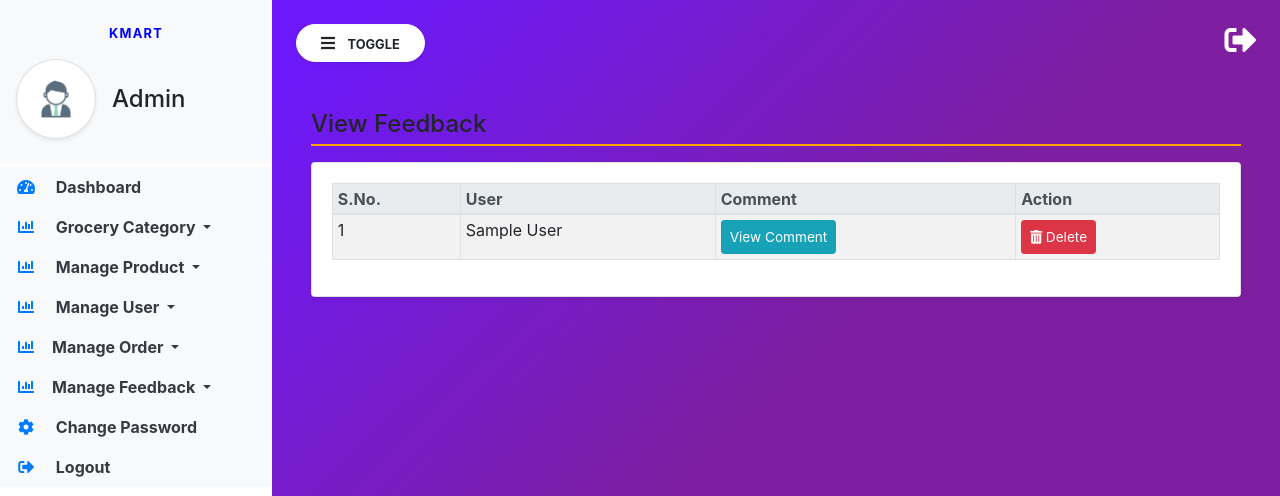
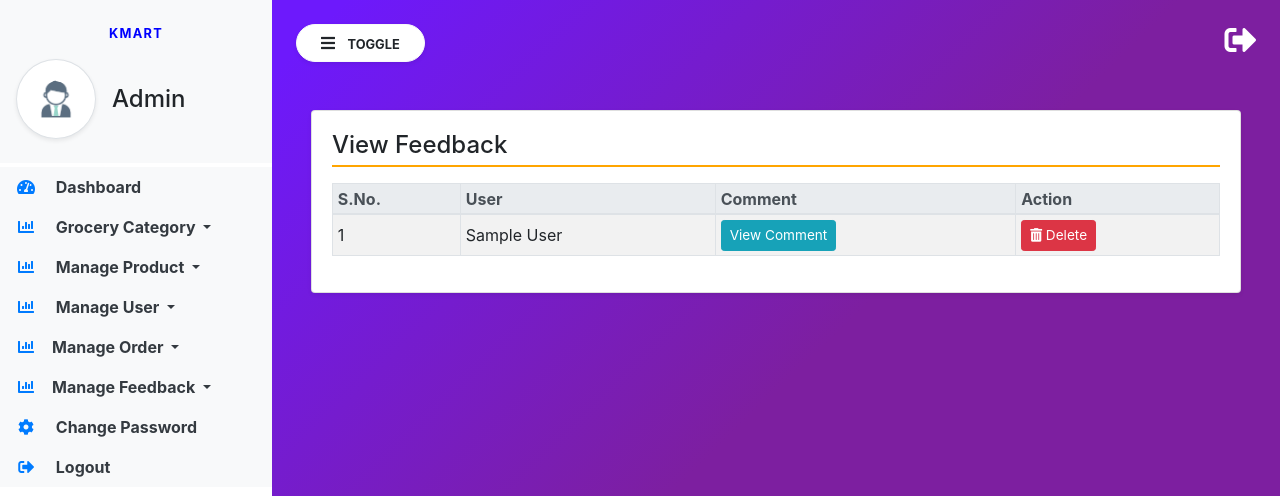
Before and after one commit to furti06/OnlineGroceryShop, a Django app: template groceryapp/templates/manage_feedback.html in a window 1280 px wide. Shown: the top 496 px of the page. Run offline with Django 3.2, Linux system fonts and the light colour scheme; the template is opened without the code that fills it: most values are stand-ins (such as "Sample title", 1, 10 or a date in 2020); parts of the project's set-up code (start-up, migrations or seed data) failed here and were passed over; some libraries are stand-ins or nearby versions.

Commit message:
chenages for read feedback

```diff
--- a/groceryapp/templates/manage_feedback.html
+++ b/groceryapp/templates/manage_feedback.html
@@ -2,14 +2,13 @@
 {% block main %}
 
 <div class="container-fluid py-4">
-    <h4 class="mb-3" style="border-bottom: 2px solid orange; padding-bottom: 5px;">View Feedback</h4>
-
-    <!-- Desktop Table -->
-    <div class="d-none d-md-block">
     <div class="card shadow-sm">
         <div class="card-body">
+            <h4 class="card-title mb-3" style="border-bottom: 2px solid orange; padding-bottom: 5px;">View Feedback</h4>
+
+            <!-- Responsive table -->
             <div class="table-responsive">
-                    <table class="table table-bordered table-hover table-striped table-sm">
+                <table class="table table-bordered table-hover table-striped table-sm" id="feedbackTable">
                     <thead class="thead-light">
                         <tr>
                             <th>S.No.</th>
@@ -24,29 +23,25 @@
                             <td>{{forloop.counter}}</td>
                             <td>{{i.user.first_name}} {{i.user.last_name}}</td>
                             <td>
-                                    <button class="btn btn-info btn-sm" data-toggle="modal" data-target="#feedbackModal-{{forloop.counter}}">
+                                <!-- Button trigger modal -->
+                                <button type="button" class="btn btn-info btn-sm" data-toggle="modal" data-target="#feedbackModal-{{forloop.counter}}">
                                     View Comment
                                 </button>
-                                </td>
-                                <td>
-                                    <a href="/delete-feedback/{{i.id}}/" class="btn btn-danger btn-sm" onclick="return confirm('Are you sure?')">
-                                        <i class="fas fa-trash-alt"></i> Delete
-                                    </a>
-                                </td>
-                            </tr>
 
                                 <!-- Modal -->
                                 <div class="modal fade" id="feedbackModal-{{forloop.counter}}" tabindex="-1" role="dialog" aria-labelledby="feedbackModalLabel-{{forloop.counter}}" aria-hidden="true">
                                     <div class="modal-dialog modal-dialog-centered" role="document">
                                         <div class="modal-content">
                                             <div class="modal-header bg-primary text-white">
-                                            <h5 class="modal-title">{{i.user.first_name}} {{i.user.last_name}}'s Feedback</h5>
+                                                <h5 class="modal-title" id="feedbackModalLabel-{{forloop.counter}}">
+                                                    {{i.user.first_name}} {{i.user.last_name}}'s Feedback
+                                                </h5>
                                                 <button type="button" class="close text-white" data-dismiss="modal" aria-label="Close" onclick="markRead('{{i.id}}', '{{forloop.counter}}', '{{i.status}}')">
                                                     <span aria-hidden="true">&times;</span>
                                                 </button>
                                             </div>
                                             <div class="modal-body">
-                                            <p>{{i.message}}</p>
+                                                <p class="mb-0">{{i.message}}</p>
                                             </div>
                                             <div class="modal-footer">
                                                 <button type="button" class="btn btn-secondary btn-sm" data-dismiss="modal" onclick="markRead('{{i.id}}', '{{forloop.counter}}', '{{i.status}}')">Close</button>
@@ -54,6 +49,13 @@
                                         </div>
                                     </div>
                                 </div>
+                            </td>
+                            <td>
+                                <a href="/delete-feedback/{{i.id}}/" class="btn btn-danger btn-sm" onclick="return confirm('Are you sure you want to delete this feedback?')">
+                                    <i class="fas fa-trash-alt"></i> Delete
+                                </a>
+                            </td>
+                        </tr>
                         {% endfor %}
                     </tbody>
                 </table>
@@ -62,54 +64,11 @@
     </div>
 </div>
 
-    <!-- Mobile Cards -->
-    <div class="d-block d-md-none">
-        {% for i in feedback %}
-            <div class="card mb-3 shadow-sm" id="row-{{forloop.counter}}">
-                <div class="card-body">
-                    <h6 class="mb-2"><strong>{{i.user.first_name}} {{i.user.last_name}}</strong></h6>
-                    <p class="mb-1"><strong>Comment:</strong></p>
-                    <p class="mb-2 text-truncate" style="max-height: 3em; overflow: hidden;">{{i.message}}</p>
-                    <div class="d-flex gap-2 flex-wrap">
-                        <button class="btn btn-info btn-sm flex-fill" data-toggle="modal" data-target="#feedbackModalMobile-{{forloop.counter}}">
-                            View Comment
-                        </button>
-                        <a href="/delete-feedback/{{i.id}}/" class="btn btn-danger btn-sm flex-fill" onclick="return confirm('Are you sure?')">
-                            Delete
-                        </a>
-                    </div>
-                </div>
-            </div>
-
-            <!-- Modal for mobile -->
-            <div class="modal fade" id="feedbackModalMobile-{{forloop.counter}}" tabindex="-1" role="dialog" aria-labelledby="feedbackModalMobileLabel-{{forloop.counter}}" aria-hidden="true">
-                <div class="modal-dialog modal-dialog-centered" role="document">
-                    <div class="modal-content">
-                        <div class="modal-header bg-primary text-white">
-                            <h5 class="modal-title">{{i.user.first_name}} {{i.user.last_name}}'s Feedback</h5>
-                            <button type="button" class="close text-white" data-dismiss="modal" aria-label="Close" onclick="markRead('{{i.id}}', '{{forloop.counter}}', '{{i.status}}')">
-                                <span aria-hidden="true">&times;</span>
-                            </button>
-                        </div>
-                        <div class="modal-body">
-                            <p>{{i.message}}</p>
-                        </div>
-                        <div class="modal-footer">
-                            <button type="button" class="btn btn-secondary btn-sm" data-dismiss="modal" onclick="markRead('{{i.id}}', '{{forloop.counter}}', '{{i.status}}')">Close</button>
-                        </div>
-                    </div>
-                </div>
-            </div>
-        {% endfor %}
-    </div>
-
-</div>
-
 <script>
 function markRead(feedbackId, rowId, status) {
     const url = `/feedback-read/${feedbackId}/`;
     $.get(url, function() {
-        if(status === '2') {
+        if(status === '2') {  // already read
             const row = document.getElementById('row-' + rowId);
             if(row) row.style.display = 'none';
         }
@@ -118,32 +77,27 @@ function markRead(feedbackId, rowId, status) {
 </script>
 
 <style>
-/* Card style for mobile cards */
-.card .card-body h6 {
-    font-weight: 600;
-    font-size: 1rem;
-}
+/* Responsive and clean table styling */
+.table-responsive { overflow-x: auto; }
 
-.card .card-body p {
-    font-size: 0.9rem;
-    word-break: break-word;
+.table th, .table td {
+    vertical-align: middle;
 }
 
 .btn-sm {
+    padding: 0.25rem 0.5rem;
     font-size: 0.85rem;
-    padding: 0.35rem 0.5rem;
 }
 
-/* Mobile table adjustments */
+.modal-body p { word-break: break-word; }
+
+/* Hover effect for rows */
+.table-hover tbody tr:hover { background-color: #f2f2f2; }
+
+/* Adjust table for small screens */
 @media (max-width: 576px) {
-    table.table th, table.table td {
-        font-size: 0.85rem;
-        padding: 0.4rem 0.5rem;
-    }
-    .btn-sm {
-        width: 100%;
-        margin-bottom: 5px;
-    }
+    .table th, .table td { font-size: 0.85rem; padding: 0.5rem; }
+    .btn-sm { width: 100%; margin-bottom: 5px; }
 }
 </style>
 
```
Lines whose indentation alone changed are shown as unchanged.
